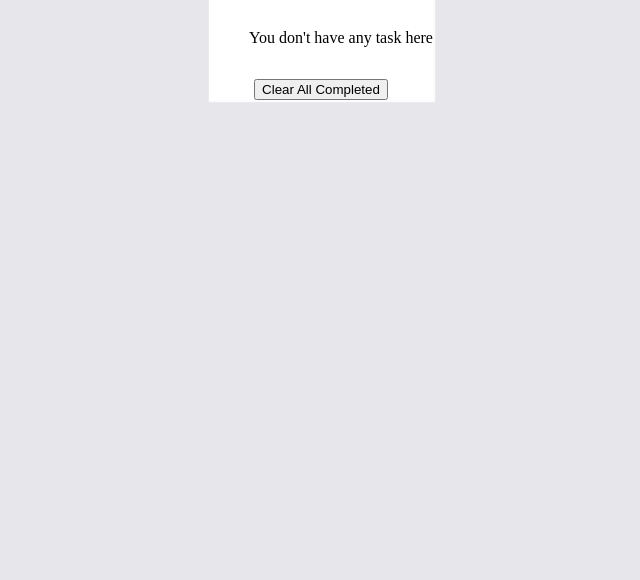
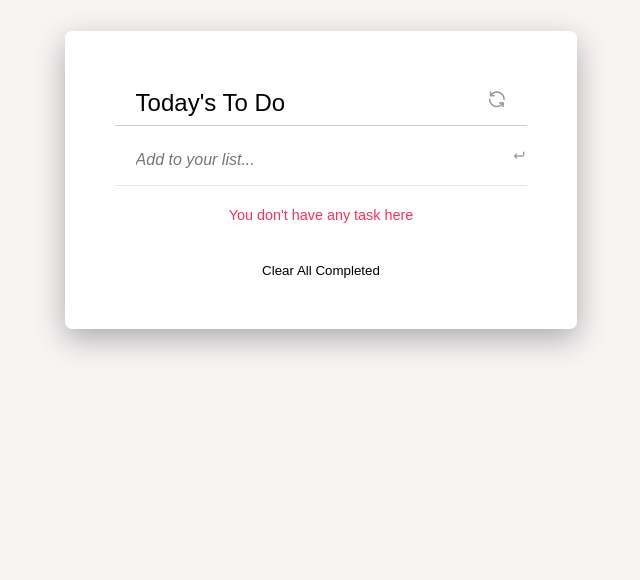
Before and after one commit to lengushuru/To-Do-List, a website built with webpack: page src/index.html in a window 1280 px wide. Shown: the part 220-800 px from the top of the page, without its empty margins (319-959 px from the left). Built offline with nearby package versions, Linux system fonts and the light colour scheme.

Commit message:
Add styles.css file

```diff
--- a/src/styles.css
+++ b/src/styles.css
@@ -1,60 +1,114 @@
+* {
+  margin: 0;
+  padding: 0;
+  box-sizing: border-box;
+}
+
 body {
-  background-color: rgb(231, 231, 235);
   display: flex;
-  flex-direction: column;
   align-items: center;
   justify-content: center;
-  padding: 90px;
+  width: 100vw;
+  height: 100vh;
+  background: #f7f4f4;
+  font-family: 'Poppins', sans-serif;
+  overflow-x: hidden;
 }
 
-main {
-  background-color: white;
-  display: flex;
-  flex-direction: column;
-  align-items: center;
-  justify-content: center;
-  flex-wrap: wrap;
-  box-shadow: 1px 1px 1px 1px rgb(253, 252, 252);
+.container {
+  width: 40vw;
+  padding: 50px;
+  background: #fff;
+  border-radius: 7px;
+  box-shadow: 0 10px 30px rgba(0, 0, 0, 0.3);
 }
 
-.list-header {
+.top-list {
   display: flex;
+  border: red;
   justify-content: space-between;
-  align-items: center;
-  width: 40vw;
-  padding: 12px;
-  border-bottom: 1px solid rgb(253, 252, 252);
+  border-bottom: 1px solid #ccc;
 }
 
-.activity {
-  width: 40vw;
-  display: flex;
-  justify-content: space-between;
-  gap: 10px;
-  border: 1px solid rgb(253, 252, 252);
-  padding: 12px;
+.top-list h1 {
+  font-size: 1.5rem;
+  font-weight: 500;
+  margin: 2% 5%;
 }
 
-.activity1 {
-  display: flex;
-  gap: 12px;
+.recycle {
+  font-size: 1.2rem;
+  font-weight: 100;
+  margin: 2% 5%;
+  cursor: pointer;
 }
 
-.input {
-  width: 40vw;
-  height: 40px;
+.task-input {
+  display: flex;
+  height: 52px;
+  justify-content: space-between;
+  margin-top: 2%;
+  border-bottom: 1px solid #e9e6e6;
+}
+
+.enter {
+  margin-top: 3%;
+  cursor: pointer;
+}
+
+.no-item {
+  font-size: 0.9rem;
+  text-align: center;
+  padding: 5%;
+  color: rgba(250, 2, 51, 0.815);
+}
+
+.task-input input {
+  padding: 0 5%;
+  width: 90%;
+  outline: none;
+  font-size: 1rem;
+  font-style: italic;
   border: none;
 }
 
-.clear {
-  width: 41.5vw;
+.task {
   display: flex;
-  align-items: center;
-  justify-content: center;
-  height: 40px;
+  justify-content: space-between;
+}
+
+.task-box .task {
+  list-style: none;
+  font-size: 17px;
+  padding: 12px 17px;
+  border-bottom: 1px solid #ccc;
+}
+
+.checkme {
+  margin-right: 2%;
+}
+
+.tasks {
+  width: 75%;
   border: none;
-  background-color: rgb(231, 231, 235);
-  font-size: 20px;
-  margin-bottom: 0;
-  box-shadow: 1px 1px 1px 1px rgb(253, 252, 252);
+  outline: none;
 }
+
+.clearall {
+  background: none;
+  text-align: center;
+  width: 100%;
+  border: none;
+  margin-top: 20px;
+  cursor: pointer;
+}
+
+.delete {
+  display: none;
+}
+
+i {
+  font-size: 0.99rem;
+  color: rgb(156, 153, 153);
+  cursor: pointer;
+}
```
